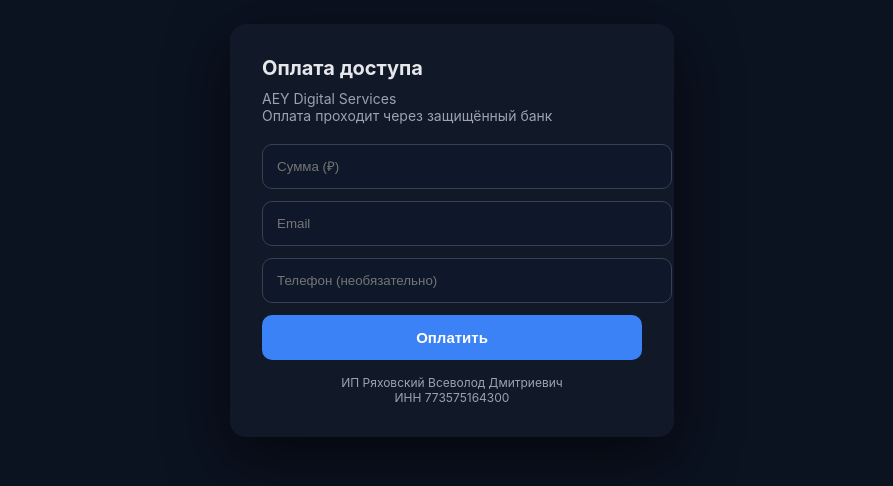
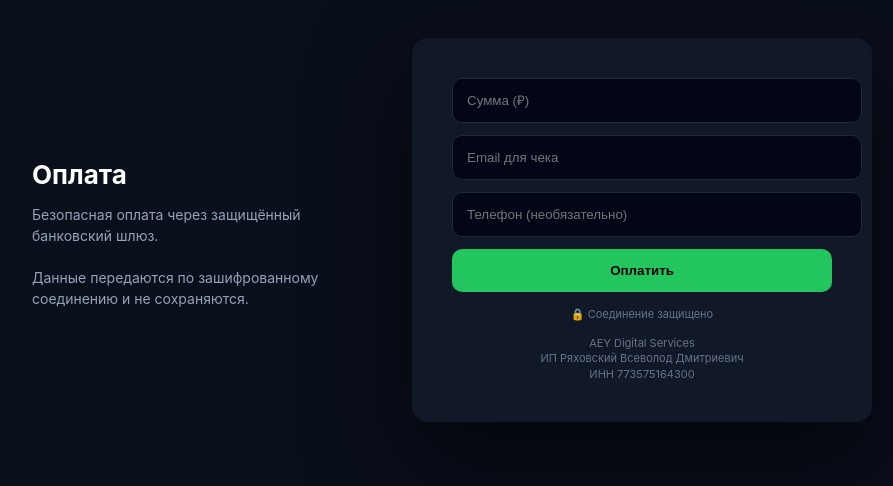
Before and after one commit to sevik2302/payment-server, a website: page public/index.html in a window 1280 px wide. Shown: the part 170-656 px from the top of the page, without its empty margins (188-1081 px from the left). Drawn offline with Linux system fonts and the light colour scheme.

Commit message:
Update index.html

```diff
--- a/public/index.html
+++ b/public/index.html
@@ -3,37 +3,48 @@
 <head>
 <meta charset="UTF-8">
 <meta name="viewport" content="width=device-width, initial-scale=1.0">
-  <title>AEY Digital Services — Оплата</title>
+<title>Оплата</title>
 
 <style>
 body {
   margin: 0;
-      font-family: -apple-system, BlinkMacSystemFont, "Segoe UI", Roboto;
-      background: #0b1220;
+  font-family: -apple-system, BlinkMacSystemFont, "Segoe UI", Roboto, Arial;
+  background: #0a0f1c;
+  color: #fff;
   display: flex;
+  justify-content: center;
   align-items: center;
-      justify-content: center;
   height: 100vh;
-      color: #e5e7eb;
+}
+
+.wrap {
+  display: flex;
+  gap: 60px;
+  align-items: center;
+  max-width: 900px;
+}
+
+.left {
+  max-width: 320px;
+}
+
+.left h2 {
+  font-size: 26px;
+  margin-bottom: 10px;
+}
+
+.left p {
+  color: #94a3b8;
+  font-size: 14px;
+  line-height: 1.5;
 }
 
 .card {
   width: 380px;
   background: #111827;
+  padding: 40px;
   border-radius: 16px;
-      padding: 32px;
-      box-shadow: 0 20px 60px rgba(0,0,0,0.6);
-    }
-
-    h1 {
-      margin: 0 0 10px;
-      font-size: 20px;
-    }
-
-    .desc {
-      font-size: 14px;
-      color: #9ca3af;
-      margin-bottom: 20px;
+  box-shadow: 0 40px 100px rgba(0,0,0,0.7);
 }
 
 input {
@@ -41,58 +52,113 @@
   padding: 14px;
   margin-bottom: 12px;
   border-radius: 10px;
-      border: 1px solid #374151;
-      background: #0f172a;
-      color: white;
+  border: 1px solid #1f2937;
+  background: #020617;
+  color: #fff;
+  outline: none;
+  transition: 0.2s;
+}
+
+input:focus {
+  border-color: #22c55e;
 }
 
 button {
   width: 100%;
   padding: 14px;
-      background: #3b82f6;
+  border-radius: 10px;
   border: none;
-      border-radius: 10px;
-      color: white;
-      font-size: 15px;
+  background: #22c55e;
   font-weight: 600;
   cursor: pointer;
 }
 
 button:hover {
-      background: #2563eb;
+  background: #16a34a;
+}
+
+.meta {
+  margin-top: 15px;
+  font-size: 11px;
+  color: #64748b;
+  text-align: center;
 }
 
 .company {
   margin-top: 15px;
+  font-size: 11px;
+  color: #64748b;
+  text-align: center;
+  line-height: 1.4;
+}
+
+.loader {
+  display: none;
+  margin-top: 10px;
   font-size: 12px;
-      text-align: center;
-      color: #9ca3af;
+  color: #94a3b8;
+}
+
+@media (max-width: 900px) {
+  .wrap { flex-direction: column; }
 }
 </style>
 </head>
 
 <body>
 
-  <div class="card">
-    <h1>Оплата доступа</h1>
+<div class="wrap">
 
-    <div class="desc">
-      AEY Digital Services<br>
-      Оплата проходит через защищённый банк
+  <div class="left">
+    <h2>Оплата</h2>
+    <p>
+      Безопасная оплата через защищённый банковский шлюз.<br><br>
+      Данные передаются по зашифрованному соединению и не сохраняются.
+    </p>
   </div>
 
-    <form action="/pay" method="GET">
+  <div class="card">
+    <form id="payForm">
       <input type="number" name="amount" placeholder="Сумма (₽)" required>
-      <input type="email" name="email" placeholder="Email" required>
+      <input type="email" name="email" placeholder="Email для чека" required>
       <input type="text" name="phone" placeholder="Телефон (необязательно)">
-      <button type="submit">Оплатить</button>
+
+      <button id="btn" type="submit">Оплатить</button>
+      <div class="loader" id="loader">Перенаправление...</div>
     </form>
 
+    <div class="meta">🔒 Соединение защищено</div>
+
     <div class="company">
+      AEY Digital Services<br>
       ИП Ряховский Всеволод Дмитриевич<br>
       ИНН 773575164300
     </div>
   </div>
 
+</div>
+
+<script>
+const form = document.getElementById('payForm');
+const btn = document.getElementById('btn');
+const loader = document.getElementById('loader');
+
+form.addEventListener('submit', function(e) {
+  e.preventDefault();
+
+  btn.disabled = true;
+  btn.innerText = "Обработка...";
+  loader.style.display = "block";
+
+  const amount = form.amount.value;
+  const email = form.email.value;
+  const phone = form.phone.value;
+
+  setTimeout(() => {
+    window.location.href = /pay?amount=${amount}&email=${email}&phone=${phone};
+  }, 600);
+});
+</script>
+
 </body>
 </html>
```
Lines whose indentation alone changed are shown as unchanged.
